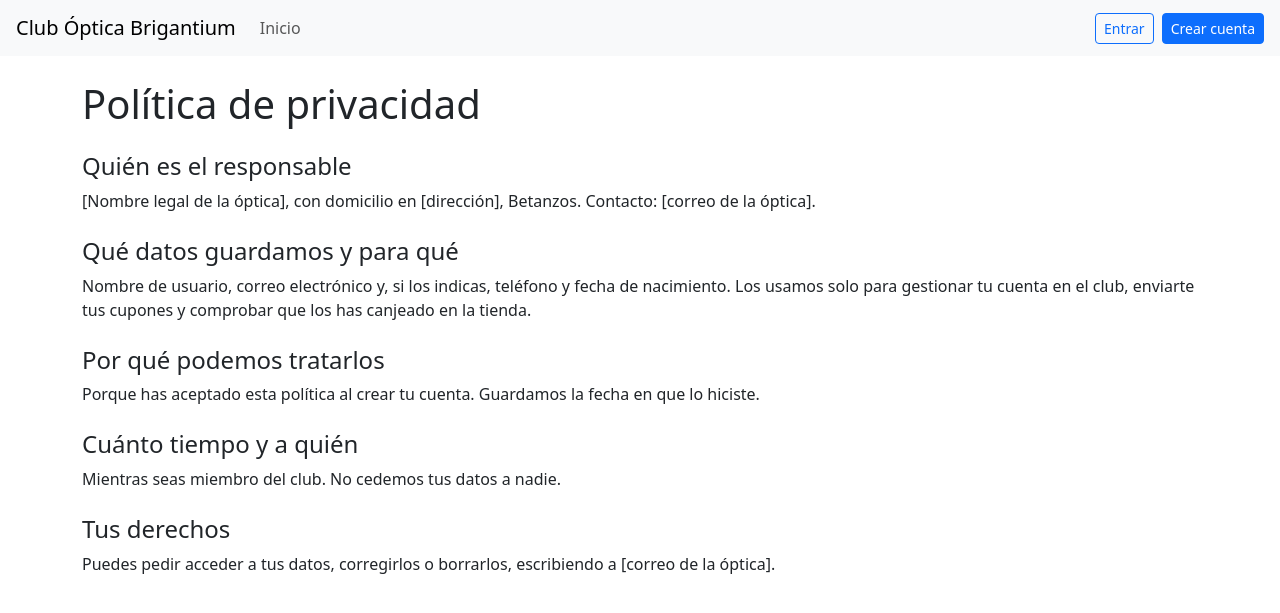
After one commit to Mss18/club-optica-brigantium, a Django app: page /cuentas/privacidad/ in a window 1280 px wide. The commit adds this page. Shown: the top 613 px of the page. Run offline with Django 5.2, Linux system fonts and the light colour scheme.

Commit message:
Añade casilla de privacidad al registro y página de política

```diff
--- /dev/null
+++ b/cuentas/templates/cuentas/privacidad.html
@@ -0,0 +1,22 @@
+{% extends "base.html" %}
+
+{% block titulo %}Política de privacidad{% endblock %}
+
+{% block contenido %}
+  <h1>Política de privacidad</h1>
+
+  <h2 class="h4 mt-4">Quién es el responsable</h2>
+  <p>[Nombre legal de la óptica], con domicilio en [dirección], Betanzos. Contacto: [correo de la óptica].</p>
+
+  <h2 class="h4 mt-4">Qué datos guardamos y para qué</h2>
+  <p>Nombre de usuario, correo electrónico y, si los indicas, teléfono y fecha de nacimiento. Los usamos solo para gestionar tu cuenta en el club, enviarte tus cupones y comprobar que los has canjeado en la tienda.</p>
+
+  <h2 class="h4 mt-4">Por qué podemos tratarlos</h2>
+  <p>Porque has aceptado esta política al crear tu cuenta. Guardamos la fecha en que lo hiciste.</p>
+
+  <h2 class="h4 mt-4">Cuánto tiempo y a quién</h2>
+  <p>Mientras seas miembro del club. No cedemos tus datos a nadie.</p>
+
+  <h2 class="h4 mt-4">Tus derechos</h2>
+  <p>Puedes pedir acceder a tus datos, corregirlos o borrarlos, escribiendo a [correo de la óptica].</p>
+{% endblock %}
--- a/cuentas/templates/cuentas/registro.html
+++ b/cuentas/templates/cuentas/registro.html
@@ -7,6 +7,9 @@
   <form method="post">
     {% csrf_token %}
     {{ form.as_p }}
+    <p class="small">
+      <a href="{% url 'privacidad' %}" target="_blank" rel="noopener">Leer la política de privacidad</a>
+    </p>
     <button type="submit" class="btn btn-primary">Registrarme</button>
   </form>
   <p class="mt-3">¿Ya tienes cuenta? <a href="{% url 'login' %}">Entrar</a></p>
--- a/cuentas/urls.py
+++ b/cuentas/urls.py
@@ -7,4 +7,5 @@ urlpatterns = [
     path("registro/", views.registro, name="registro"),
     path("login/", auth_views.LoginView.as_view(template_name="cuentas/login.html"), name="login"),
     path("logout/", auth_views.LogoutView.as_view(), name="logout"),
+    path("privacidad/", views.privacidad, name="privacidad"),
 ]
--- a/cuentas/views.py
+++ b/cuentas/views.py
@@ -15,3 +15,7 @@ def registro(request):
     else:
         form = RegistroForm()
     return render(request, "cuentas/registro.html", {"form": form})
+
+
+def privacidad(request):
+    return render(request, "cuentas/privacidad.html")
```
Also changed, not shown: cuentas/forms.py (+14 -0 lines).
